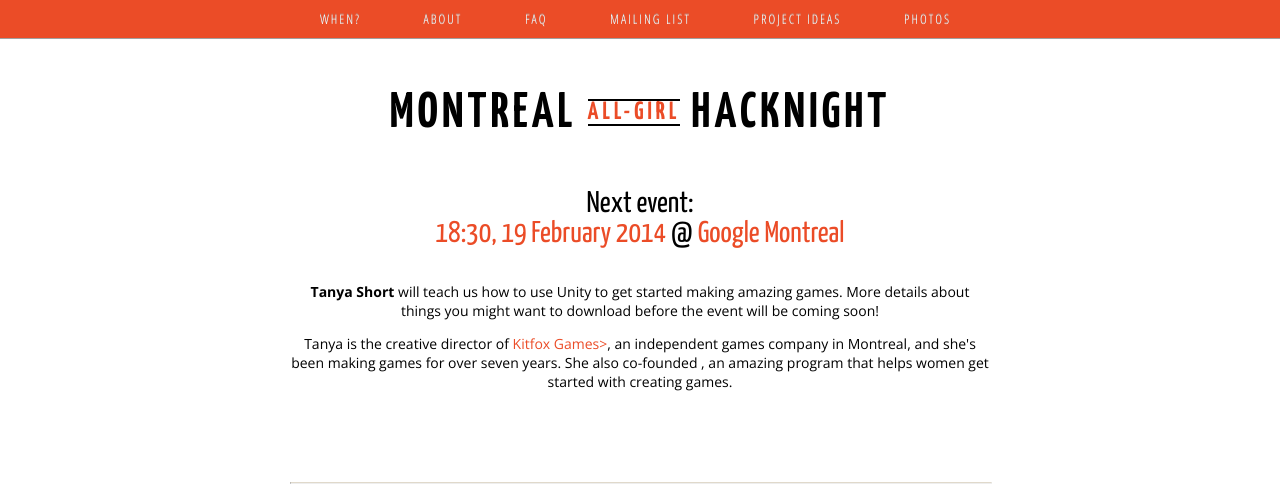
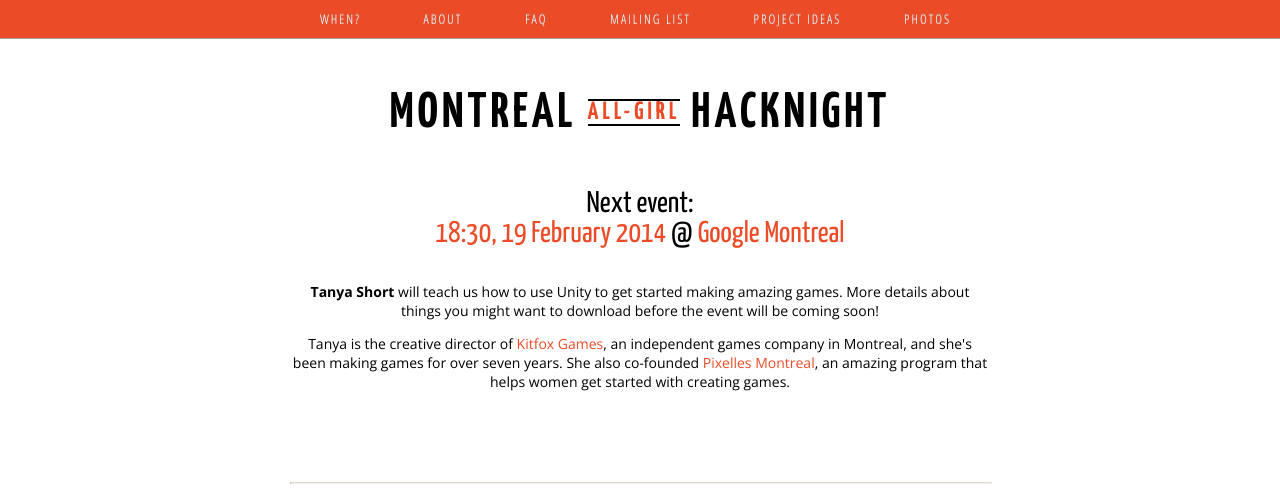
Before and after one commit to notwaldorf/hacknight, a Jekyll site: the page built from index.html, in a window 1280 px wide, cut to the strip 0-500 px from the top of the page. Built offline with Jekyll 4.4.1, drawn with Linux system fonts in a browser that asks for light colours.

Commit message:
moar deets

```diff
--- a/_includes/deets.html
+++ b/_includes/deets.html
@@ -1,7 +1,7 @@
 <!-- Event details go here. Format them with html like you please. -->
 <p><b>Tanya Short</b> will teach us how to use Unity to get started making amazing games. More details about things you might want to download before the event will be coming soon!</p>
 
-<p>Tanya is the creative director of <a href="http://www.kitfoxgames.com/">Kitfox Games></a>, an independent games company in Montreal, and she's been making games for over seven years. She also co-founded <a href="http://pixelles.ca"Pixelles Montreal></a>, an amazing program that helps women get started with creating games. </p>
+<p>Tanya is the creative director of <a href="http://www.kitfoxgames.com/">Kitfox Games</a>, an independent games company in Montreal, and she's been making games for over seven years. She also co-founded <a href="http://pixelles.ca">Pixelles Montreal</a>, an amazing program that helps women get started with creating games. </p>
 
 <!-- Fix this hack! -->
 <br/><br/><br/>
```
